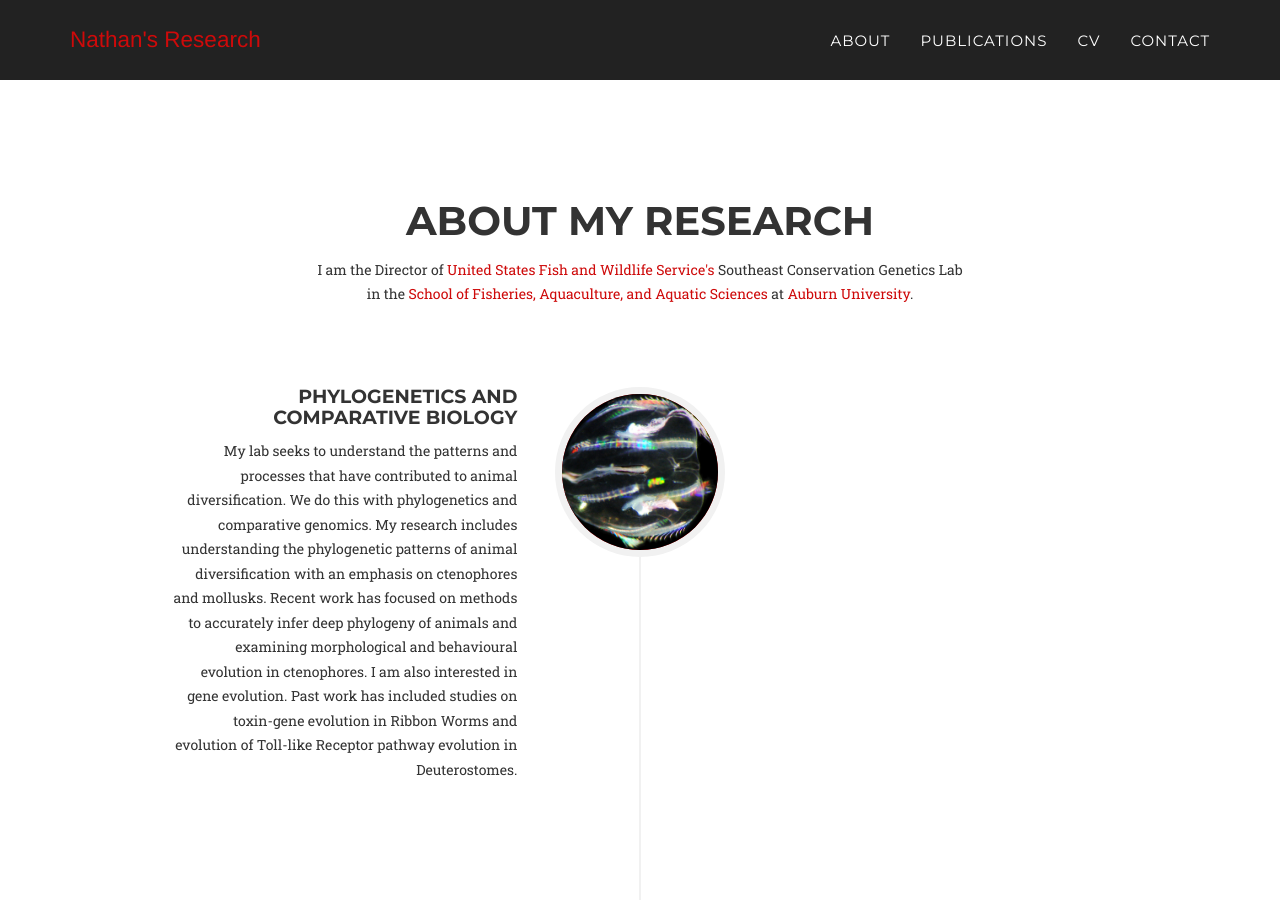
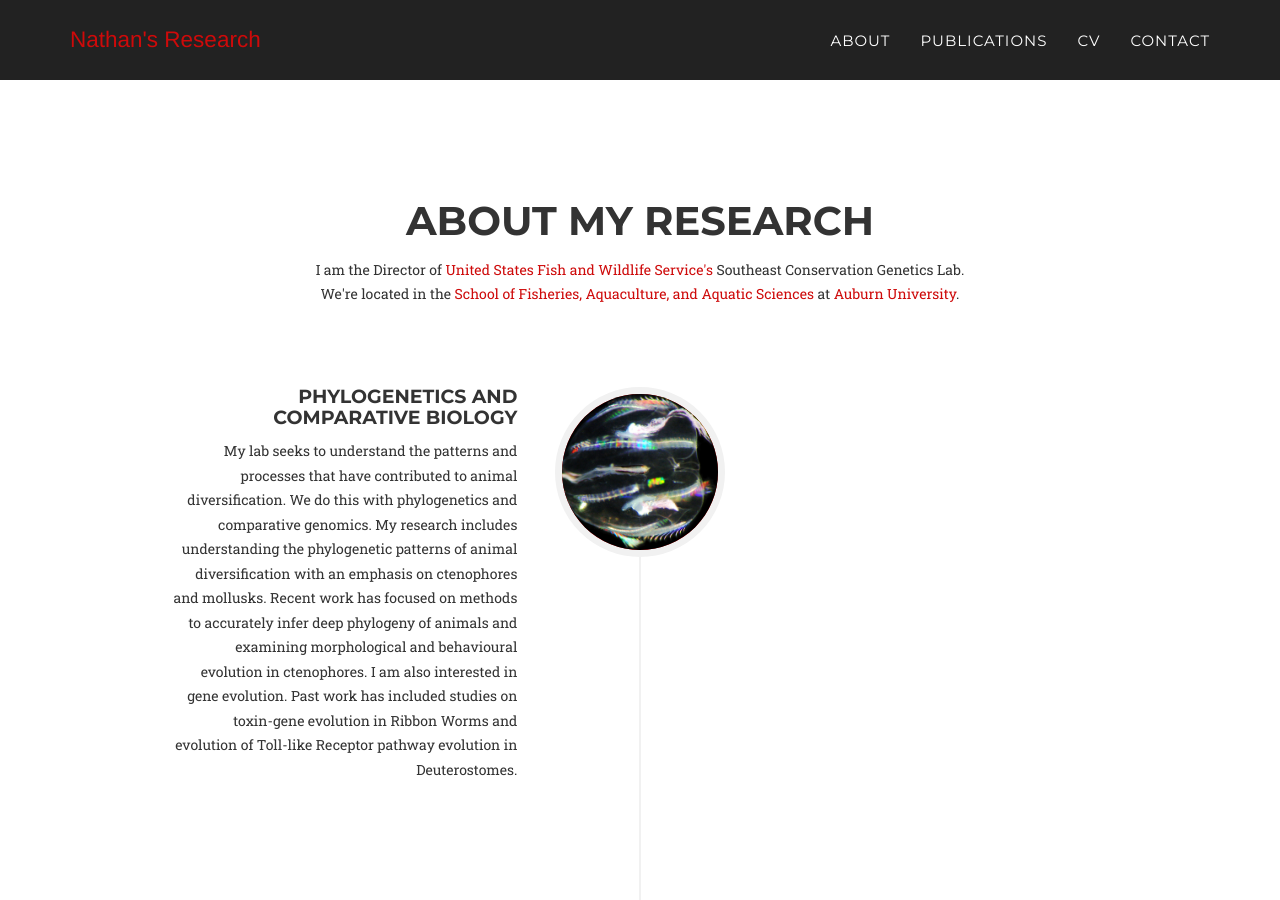
Before and after one commit to NathanWhelan/nathanwhelan.github.io, a Jekyll site: the page built from index.html, in a window 1280 px wide and 900 px high, scrolled down 709 px. Built offline with Jekyll 4.4.1, drawn with Linux system fonts in a browser that asks for light colours; some web fonts are replaced.

Commit message:
Update about.html

```diff
--- a/_includes/about.html
+++ b/_includes/about.html
@@ -4,7 +4,7 @@
             <div class="row">
                 <div class="col-lg-12 text-center">
                     <h2 class="section-heading">About My Research</h2>
-                    <p>I am the Director of <a href="http://www.fws.gov">United States Fish and Wildlife Service's</a> Southeast Conservation Genetics Lab</br>in the <a href="http://sfaas.auburn.edu">School of Fisheries, Aquaculture, and Aquatic Sciences</a> at <a href="http://auburn.edu">Auburn University</a>.</p>
+                    <p>I am the Director of <a href="http://www.fws.gov">United States Fish and Wildlife Service's</a> Southeast Conservation Genetics Lab.</br>We're located in the <a href="http://sfaas.auburn.edu">School of Fisheries, Aquaculture, and Aquatic Sciences</a> at <a href="http://auburn.edu">Auburn University</a>.</p>
                     <p></br></p>
                     <p></br></p>
                 </div>
```
